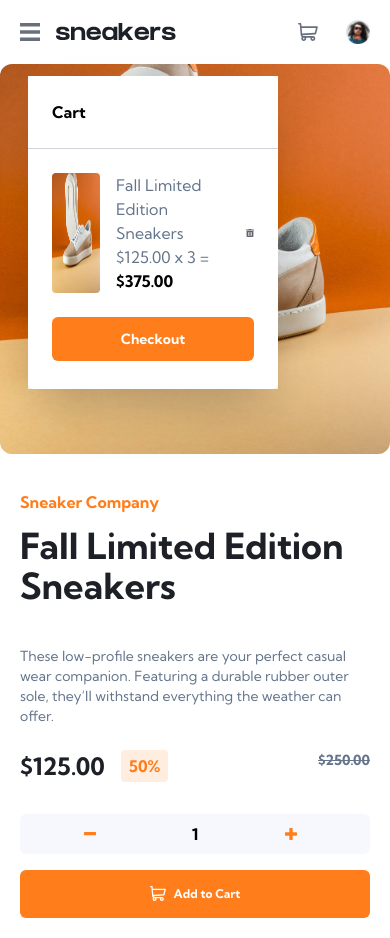
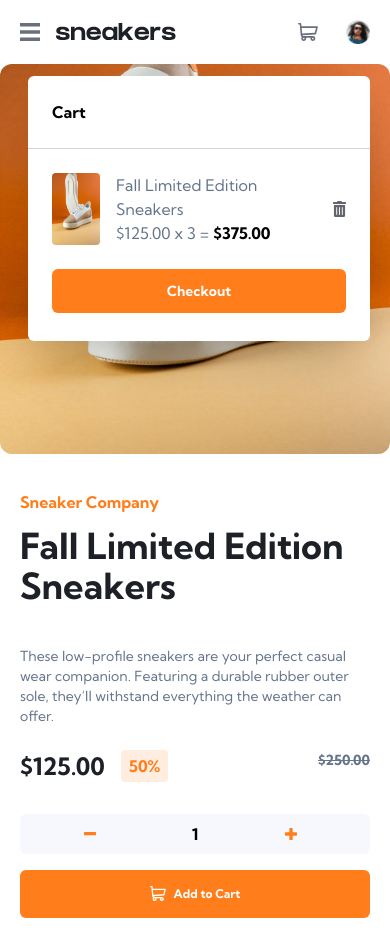
Before and after one commit to raihanmahmudiut/sneakers-page-next-ts-tailwind, a Next.js app: page / in a window 390 px wide. Both pictures are taken after a click on the element 308 px from the left and 31 px from the top of the page. Built offline with nearby package versions, Linux system fonts and the light colour scheme.

Commit message:
fixed cart for mobile screens

```diff
--- a/components/Cart.tsx
+++ b/components/Cart.tsx
@@ -8,7 +8,7 @@ import Link from "next/link";
 
 const Cart = () => {
 	return (
-		<div className="shadow-2xl rounded-md">
+		<div className="shadow-2xl rounded-md ">
 			<h2 className="p-6 text-black font-bold ">Cart</h2>
 			<hr className="w-full border-gray-300 " />
 			<div className="flex flex-col p-6">
--- a/components/navbar.tsx
+++ b/components/navbar.tsx
@@ -111,7 +111,7 @@ function Navbar() {
 					/>
 				</div>
 				{showCart && (
-					<div className=" mt-14 top-30 right-28 fixed bg-white  z-30">
+					<div className=" rounded-md mt-14 sm:top-30 sm:right-28 fixed bg-white ">
 						<Cart />
 					</div>
 				)}
```
